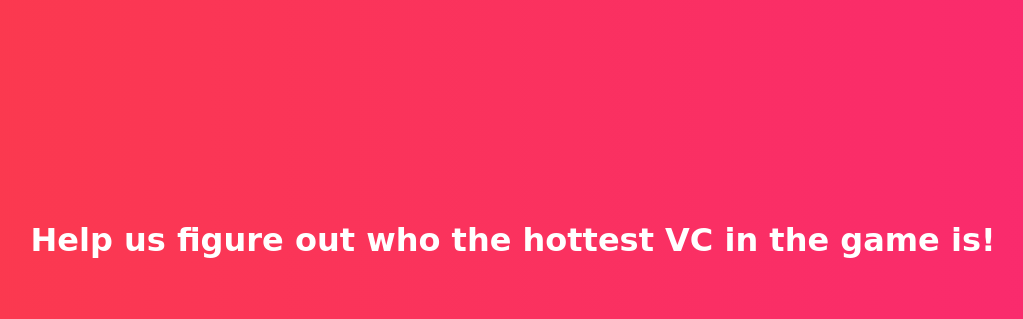
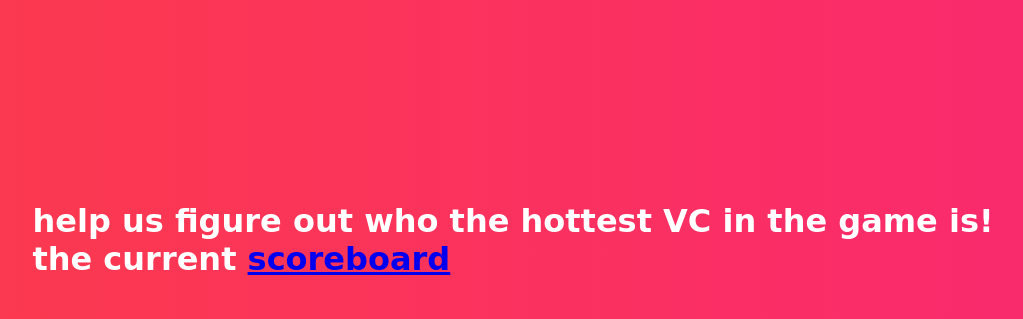
Before and after one commit to yevbar/facemash, a Flask app: page / in a window 1280 px wide. Shown: the top 319 px of the page, without its empty margins (127-1150 px from the left). Run offline with Flask 2, Linux system fonts and the light colour scheme; data that the repository does not hold is empty; some libraries are stand-ins or nearby versions.

Commit message:
we adding scoreboard link in main page

```diff
--- a/clean_up.py
+++ b/clean_up.py
@@ -6,7 +6,7 @@ with open("result.txt", 'r') as f:
     content = f.read()
     obj = json.loads(content)
 
-bad_names = ['hunterwoodhall', 'MMeekerW', 'mcard1204', 'parkertracing', 'GreenKirken', 'PANYNJ', 'JeffMarkowitz1', 'AndrewParkerII', 'MatthewamHoward', 'Coach_Lim', 'swsandell', 'rambo_jordan', 'MrSteveAnderson', 'abigailxlovex', 'SteveRo67352623', 'TorresAdrianaTV', 'ProfGraceGu', 'KevinCarter_93']
+bad_names = ['followjyp', 'D_Lee_Dreams', 'hunterwoodhall', 'MMeekerW', 'mcard1204', 'parkertracing', 'GreenKirken', 'PANYNJ', 'JeffMarkowitz1', 'AndrewParkerII', 'MatthewamHoward', 'Coach_Lim', 'swsandell', 'rambo_jordan', 'MrSteveAnderson', 'abigailxlovex', 'SteveRo67352623', 'TorresAdrianaTV', 'ProfGraceGu', 'KevinCarter_93']
 
 for person in list(obj):
     print(obj[person])
--- a/templates/index.html
+++ b/templates/index.html
@@ -78,7 +78,7 @@
   </head>
   <body>
     <div id="container">
-      <h1>Help us figure out who the hottest VC in the game is!</h1>
+      <h1>help us figure out who the hottest VC in the game is!<br/>the current <a href="/scoreboard">scoreboard</a></h1>
       <div id="options">
         <div id="left-side" class="entity">
           <img id="left-image" src="">
```
Also changed, not shown: result.txt (+1 -1 lines).
